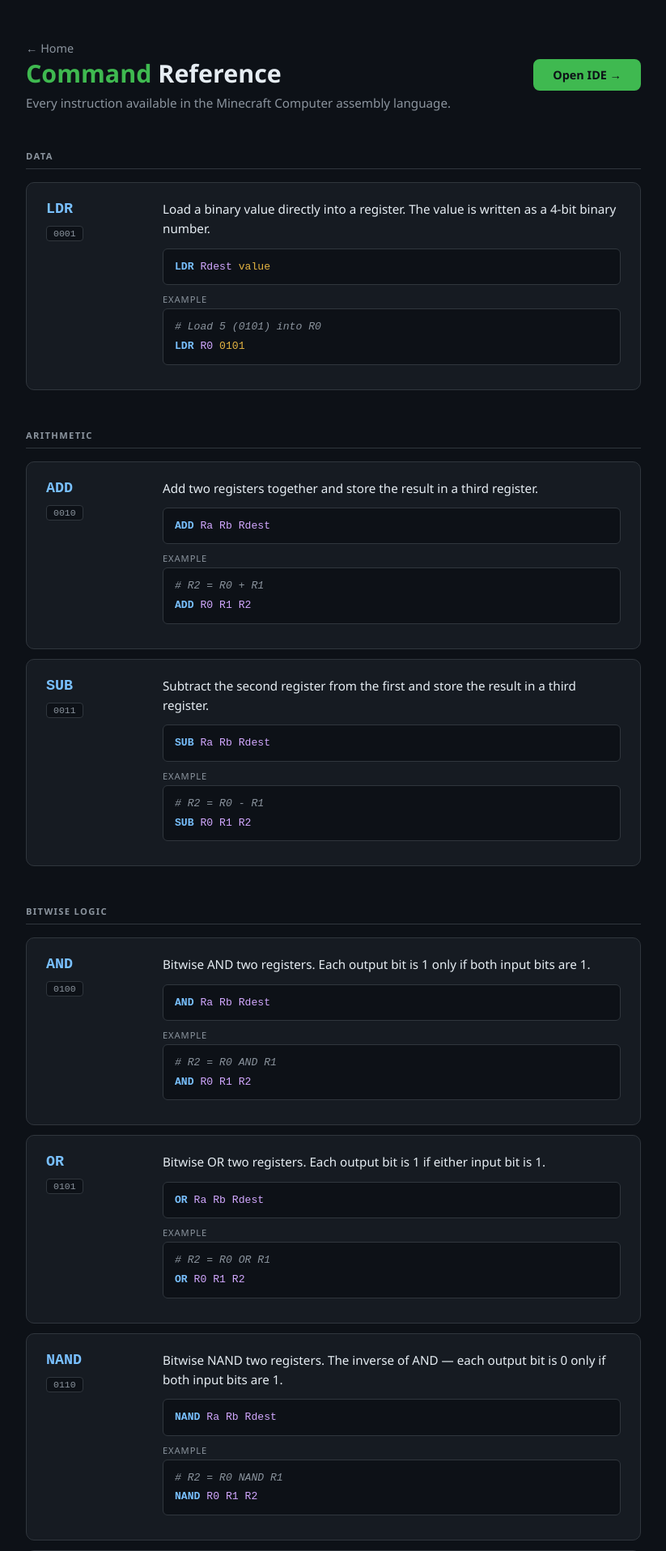
After one commit to alx-desilva/MinecraftComputerIDEWebsite, a Django app: template ComputerIDEProject/IDE/templates/IDE/docs.html in a window 1280 px wide. The commit adds this page. Shown: the top 1916 px of the page at 81% size, without its empty margins (228-1051 px from the left). Run offline with Django 5.2, Linux system fonts and the light colour scheme; the template is opened without the code that fills it, so the values that code supplies are empty.

Commit message:
Added docs page, updated landing, updated index

```diff
--- /dev/null
+++ b/ComputerIDEProject/IDE/templates/IDE/docs.html
@@ -0,0 +1,457 @@
+<!DOCTYPE html>
+<html lang="en">
+<head>
+  <meta charset="UTF-8" />
+  <meta name="viewport" content="width=device-width, initial-scale=1.0" />
+  <title>Command Reference &mdash; Minecraft Computer IDE</title>
+  <style>
+    :root {
+      --bg: #0d1117;
+      --panel: #161b22;
+      --border: #30363d;
+      --green: #3fb950;
+      --cyan: #79c0ff;
+      --yellow: #e3b341;
+      --purple: #d2a8ff;
+      --text: #e6edf3;
+      --muted: #8b949e;
+    }
+
+    * { box-sizing: border-box; margin: 0; padding: 0; }
+
+    body {
+      background: var(--bg);
+      color: var(--text);
+      font-family: 'Segoe UI', system-ui, sans-serif;
+      min-height: 100vh;
+      padding: 48px 24px 80px;
+    }
+
+    .page-wrap {
+      max-width: 760px;
+      margin: 0 auto;
+    }
+
+    /* ── Header ── */
+    .page-header {
+      display: flex;
+      align-items: center;
+      justify-content: space-between;
+      margin-bottom: 48px;
+      flex-wrap: wrap;
+      gap: 16px;
+    }
+
+    .back-link {
+      color: var(--muted);
+      text-decoration: none;
+      font-size: 0.9rem;
+      transition: color 0.15s;
+    }
+    .back-link:hover { color: var(--text); }
+    .back-link::before { content: "← "; }
+
+    .page-title {
+      font-size: 1.9rem;
+      font-weight: 700;
+    }
+    .page-title .accent { color: var(--green); }
+
+    .page-sub {
+      margin-top: 6px;
+      font-size: 0.95rem;
+      color: var(--muted);
+    }
+
+    /* ── Section headers ── */
+    .section-label {
+      font-size: 0.7rem;
+      font-weight: 700;
+      letter-spacing: 0.12em;
+      text-transform: uppercase;
+      color: var(--muted);
+      margin: 48px 0 16px;
+      padding-bottom: 8px;
+      border-bottom: 1px solid var(--border);
+    }
+
+    /* ── Command card ── */
+    .cmd-card {
+      background: var(--panel);
+      border: 1px solid var(--border);
+      border-radius: 10px;
+      padding: 20px 24px;
+      margin-bottom: 12px;
+      display: grid;
+      grid-template-columns: 120px 1fr;
+      gap: 0 24px;
+      align-items: start;
+    }
+
+    @media (max-width: 520px) {
+      .cmd-card { grid-template-columns: 1fr; }
+    }
+
+    .cmd-left {
+      display: flex;
+      flex-direction: column;
+      gap: 10px;
+      padding-top: 2px;
+    }
+
+    .cmd-name {
+      font-family: 'Courier New', monospace;
+      font-size: 1.15rem;
+      font-weight: 700;
+      color: var(--cyan);
+    }
+
+    .cmd-opcode {
+      font-family: 'Courier New', monospace;
+      font-size: 0.72rem;
+      color: var(--muted);
+      background: var(--bg);
+      border: 1px solid var(--border);
+      border-radius: 4px;
+      padding: 2px 8px;
+      width: fit-content;
+    }
+
+    .cmd-right {}
+
+    .cmd-desc {
+      font-size: 0.95rem;
+      color: var(--text);
+      line-height: 1.6;
+      margin-bottom: 12px;
+    }
+
+    .cmd-syntax {
+      font-family: 'Courier New', monospace;
+      font-size: 0.82rem;
+      background: var(--bg);
+      border: 1px solid var(--border);
+      border-radius: 6px;
+      padding: 10px 14px;
+      line-height: 1.8;
+      margin-bottom: 10px;
+    }
+
+    .kw  { color: var(--cyan);   font-weight: bold; }
+    .reg { color: var(--purple); }
+    .num { color: var(--yellow); }
+    .addr{ color: var(--green);  }
+    .cmt { color: var(--muted);  font-style: italic; }
+
+    .cmd-example-label {
+      font-size: 0.7rem;
+      color: var(--muted);
+      text-transform: uppercase;
+      letter-spacing: 0.08em;
+      margin-bottom: 4px;
+    }
+
+    /* ── Registers quick-ref ── */
+    .reg-grid {
+      display: grid;
+      grid-template-columns: repeat(auto-fill, minmax(90px, 1fr));
+      gap: 8px;
+      margin-top: 4px;
+    }
+
+    .reg-chip {
+      background: var(--bg);
+      border: 1px solid var(--border);
+      border-radius: 6px;
+      padding: 6px 10px;
+      font-family: 'Courier New', monospace;
+      font-size: 0.8rem;
+      display: flex;
+      justify-content: space-between;
+      align-items: center;
+    }
+
+    .reg-chip .reg { font-weight: 600; }
+    .reg-chip .num { font-size: 0.72rem; }
+
+    /* ── Footer ── */
+    footer {
+      margin-top: 72px;
+      font-size: 0.75rem;
+      color: var(--muted);
+      text-align: center;
+    }
+  </style>
+</head>
+<body>
+<div class="page-wrap">
+
+  <div class="page-header">
+    <div>
+      <a href="/" class="back-link">Home</a>
+      <div class="page-title"><span class="accent">Command</span> Reference</div>
+      <div class="page-sub">Every instruction available in the Minecraft Computer assembly language.</div>
+    </div>
+    <a href="/IDE/" style="display:inline-block;background:var(--green);color:#0d1117;font-size:0.9rem;font-weight:700;padding:10px 24px;border-radius:8px;text-decoration:none;">Open IDE &rarr;</a>
+  </div>
+
+  <!-- ── Data / Load ── -->
+  <div class="section-label">Data</div>
+
+  <div class="cmd-card">
+    <div class="cmd-left">
+      <span class="cmd-name">LDR</span>
+      <span class="cmd-opcode">0001</span>
+    </div>
+    <div class="cmd-right">
+      <p class="cmd-desc">
+        Load a binary value directly into a register. The value is written as a 4-bit binary number.
+      </p>
+      <div class="cmd-syntax">
+        <span class="kw">LDR</span> <span class="reg">Rdest</span> <span class="num">value</span>
+      </div>
+      <div class="cmd-example-label">Example</div>
+      <div class="cmd-syntax">
+        <span class="cmt"># Load 5 (0101) into R0</span><br>
+        <span class="kw">LDR</span> <span class="reg">R0</span> <span class="num">0101</span>
+      </div>
+    </div>
+  </div>
+
+  <!-- ── Arithmetic ── -->
+  <div class="section-label">Arithmetic</div>
+
+  <div class="cmd-card">
+    <div class="cmd-left">
+      <span class="cmd-name">ADD</span>
+      <span class="cmd-opcode">0010</span>
+    </div>
+    <div class="cmd-right">
+      <p class="cmd-desc">
+        Add two registers together and store the result in a third register.
+      </p>
+      <div class="cmd-syntax">
+        <span class="kw">ADD</span> <span class="reg">Ra</span> <span class="reg">Rb</span> <span class="reg">Rdest</span>
+      </div>
+      <div class="cmd-example-label">Example</div>
+      <div class="cmd-syntax">
+        <span class="cmt"># R2 = R0 + R1</span><br>
+        <span class="kw">ADD</span> <span class="reg">R0</span> <span class="reg">R1</span> <span class="reg">R2</span>
+      </div>
+    </div>
+  </div>
+
+  <div class="cmd-card">
+    <div class="cmd-left">
+      <span class="cmd-name">SUB</span>
+      <span class="cmd-opcode">0011</span>
+    </div>
+    <div class="cmd-right">
+      <p class="cmd-desc">
+        Subtract the second register from the first and store the result in a third register.
+      </p>
+      <div class="cmd-syntax">
+        <span class="kw">SUB</span> <span class="reg">Ra</span> <span class="reg">Rb</span> <span class="reg">Rdest</span>
+      </div>
+      <div class="cmd-example-label">Example</div>
+      <div class="cmd-syntax">
+        <span class="cmt"># R2 = R0 - R1</span><br>
+        <span class="kw">SUB</span> <span class="reg">R0</span> <span class="reg">R1</span> <span class="reg">R2</span>
+      </div>
+    </div>
+  </div>
+
+  <!-- ── Bitwise Logic ── -->
+  <div class="section-label">Bitwise Logic</div>
+
+  <div class="cmd-card">
+    <div class="cmd-left">
+      <span class="cmd-name">AND</span>
+      <span class="cmd-opcode">0100</span>
+    </div>
+    <div class="cmd-right">
+      <p class="cmd-desc">
+        Bitwise AND two registers. Each output bit is 1 only if both input bits are 1.
+      </p>
+      <div class="cmd-syntax">
+        <span class="kw">AND</span> <span class="reg">Ra</span> <span class="reg">Rb</span> <span class="reg">Rdest</span>
+      </div>
+      <div class="cmd-example-label">Example</div>
+      <div class="cmd-syntax">
+        <span class="cmt"># R2 = R0 AND R1</span><br>
+        <span class="kw">AND</span> <span class="reg">R0</span> <span class="reg">R1</span> <span class="reg">R2</span>
+      </div>
+    </div>
+  </div>
+
+  <div class="cmd-card">
+    <div class="cmd-left">
+      <span class="cmd-name">OR</span>
+      <span class="cmd-opcode">0101</span>
+    </div>
+    <div class="cmd-right">
+      <p class="cmd-desc">
+        Bitwise OR two registers. Each output bit is 1 if either input bit is 1.
+      </p>
+      <div class="cmd-syntax">
+        <span class="kw">OR</span> <span class="reg">Ra</span> <span class="reg">Rb</span> <span class="reg">Rdest</span>
+      </div>
+      <div class="cmd-example-label">Example</div>
+      <div class="cmd-syntax">
+        <span class="cmt"># R2 = R0 OR R1</span><br>
+        <span class="kw">OR</span> <span class="reg">R0</span> <span class="reg">R1</span> <span class="reg">R2</span>
+      </div>
+    </div>
+  </div>
+
+  <div class="cmd-card">
+    <div class="cmd-left">
+      <span class="cmd-name">NAND</span>
+      <span class="cmd-opcode">0110</span>
+    </div>
+    <div class="cmd-right">
+      <p class="cmd-desc">
+        Bitwise NAND two registers. The inverse of AND — each output bit is 0 only if both input bits are 1.
+      </p>
+      <div class="cmd-syntax">
+        <span class="kw">NAND</span> <span class="reg">Ra</span> <span class="reg">Rb</span> <span class="reg">Rdest</span>
+      </div>
+      <div class="cmd-example-label">Example</div>
+      <div class="cmd-syntax">
+        <span class="cmt"># R2 = R0 NAND R1</span><br>
+        <span class="kw">NAND</span> <span class="reg">R0</span> <span class="reg">R1</span> <span class="reg">R2</span>
+      </div>
+    </div>
+  </div>
+
+  <div class="cmd-card">
+    <div class="cmd-left">
+      <span class="cmd-name">XOR</span>
+      <span class="cmd-opcode">0111</span>
+    </div>
+    <div class="cmd-right">
+      <p class="cmd-desc">
+        Bitwise XOR two registers. Each output bit is 1 if the input bits are different.
+      </p>
+      <div class="cmd-syntax">
+        <span class="kw">XOR</span> <span class="reg">Ra</span> <span class="reg">Rb</span> <span class="reg">Rdest</span>
+      </div>
+      <div class="cmd-example-label">Example</div>
+      <div class="cmd-syntax">
+        <span class="cmt"># R2 = R0 XOR R1</span><br>
+        <span class="kw">XOR</span> <span class="reg">R0</span> <span class="reg">R1</span> <span class="reg">R2</span>
+      </div>
+    </div>
+  </div>
+
+  <!-- ── Control Flow ── -->
+  <div class="section-label">Control Flow</div>
+
+  <div class="cmd-card">
+    <div class="cmd-left">
+      <span class="cmd-name">JMP</span>
+      <span class="cmd-opcode">1001</span>
+    </div>
+    <div class="cmd-right">
+      <p class="cmd-desc">
+        Unconditionally jump to a memory address. Execution continues from that instruction onward.
+        The address is an 8-bit binary value.
+      </p>
+      <div class="cmd-syntax">
+        <span class="kw">JMP</span> <span class="addr">address</span>
+      </div>
+      <div class="cmd-example-label">Example</div>
+      <div class="cmd-syntax">
+        <span class="cmt"># Jump to address 00000000 (start)</span><br>
+        <span class="kw">JMP</span> <span class="addr">00000000</span>
+      </div>
+    </div>
+  </div>
+
+  <div class="cmd-card">
+    <div class="cmd-left">
+      <span class="cmd-name">HLT</span>
+      <span class="cmd-opcode">1000</span>
+    </div>
+    <div class="cmd-right">
+      <p class="cmd-desc">
+        Halt the computer. Execution stops immediately. Every program should end with HLT.
+      </p>
+      <div class="cmd-syntax">
+        <span class="kw">HLT</span>
+      </div>
+    </div>
+  </div>
+
+  <div class="cmd-card">
+    <div class="cmd-left">
+      <span class="cmd-name">NOP</span>
+      <span class="cmd-opcode">0000</span>
+    </div>
+    <div class="cmd-right">
+      <p class="cmd-desc">
+        No operation. The computer does nothing for one clock cycle. Useful for timing or padding.
+      </p>
+      <div class="cmd-syntax">
+        <span class="kw">NOP</span>
+      </div>
+    </div>
+  </div>
+
+  <!-- ── Output ── -->
+  <div class="section-label">Output</div>
+
+  <div class="cmd-card">
+    <div class="cmd-left">
+      <span class="cmd-name">SCR</span>
+      <span class="cmd-opcode">1010</span>
+    </div>
+    <div class="cmd-right">
+      <p class="cmd-desc">
+        Output the value of a register to the screen display.
+      </p>
+      <div class="cmd-syntax">
+        <span class="kw">SCR</span> <span class="reg">Rsrc</span>
+      </div>
+      <div class="cmd-example-label">Example</div>
+      <div class="cmd-syntax">
+        <span class="cmt"># Display the value in R2</span><br>
+        <span class="kw">SCR</span> <span class="reg">R2</span>
+      </div>
+    </div>
+  </div>
+
+  <!-- ── Registers ── -->
+  <div class="section-label">Registers (R0 &ndash; R15)</div>
+
+  <div style="background:var(--panel);border:1px solid var(--border);border-radius:10px;padding:20px 24px;">
+    <p style="font-size:0.9rem;color:var(--muted);margin-bottom:16px;line-height:1.6;">
+      There are 16 general-purpose registers, <span style="color:var(--purple);font-family:'Courier New',monospace;">R0</span>
+      through <span style="color:var(--purple);font-family:'Courier New',monospace;">R15</span>.
+      Each holds a 4-bit value. Any register can be used as a source or destination in any instruction.
+    </p>
+    <div class="reg-grid">
+      <div class="reg-chip"><span class="reg">R0</span><span class="num">0000</span></div>
+      <div class="reg-chip"><span class="reg">R1</span><span class="num">0001</span></div>
+      <div class="reg-chip"><span class="reg">R2</span><span class="num">0010</span></div>
+      <div class="reg-chip"><span class="reg">R3</span><span class="num">0011</span></div>
+      <div class="reg-chip"><span class="reg">R4</span><span class="num">0100</span></div>
+      <div class="reg-chip"><span class="reg">R5</span><span class="num">0101</span></div>
+      <div class="reg-chip"><span class="reg">R6</span><span class="num">0110</span></div>
+      <div class="reg-chip"><span class="reg">R7</span><span class="num">0111</span></div>
+      <div class="reg-chip"><span class="reg">R8</span><span class="num">1000</span></div>
+      <div class="reg-chip"><span class="reg">R9</span><span class="num">1001</span></div>
+      <div class="reg-chip"><span class="reg">R10</span><span class="num">1010</span></div>
+      <div class="reg-chip"><span class="reg">R11</span><span class="num">1011</span></div>
+      <div class="reg-chip"><span class="reg">R12</span><span class="num">1100</span></div>
+      <div class="reg-chip"><span class="reg">R13</span><span class="num">1101</span></div>
+      <div class="reg-chip"><span class="reg">R14</span><span class="num">1110</span></div>
+      <div class="reg-chip"><span class="reg">R15</span><span class="num">1111</span></div>
+    </div>
+  </div>
+
+</div>
+
+<footer>Minecraft Computer &mdash; Assembly IDE</footer>
+</body>
+</html>
```
Also changed, not shown: ComputerIDEProject/IDE/templates/IDE/index.html (+24 -2 lines), ComputerIDEProject/IDE/templates/IDE/landing.html (+27 -7 lines).
